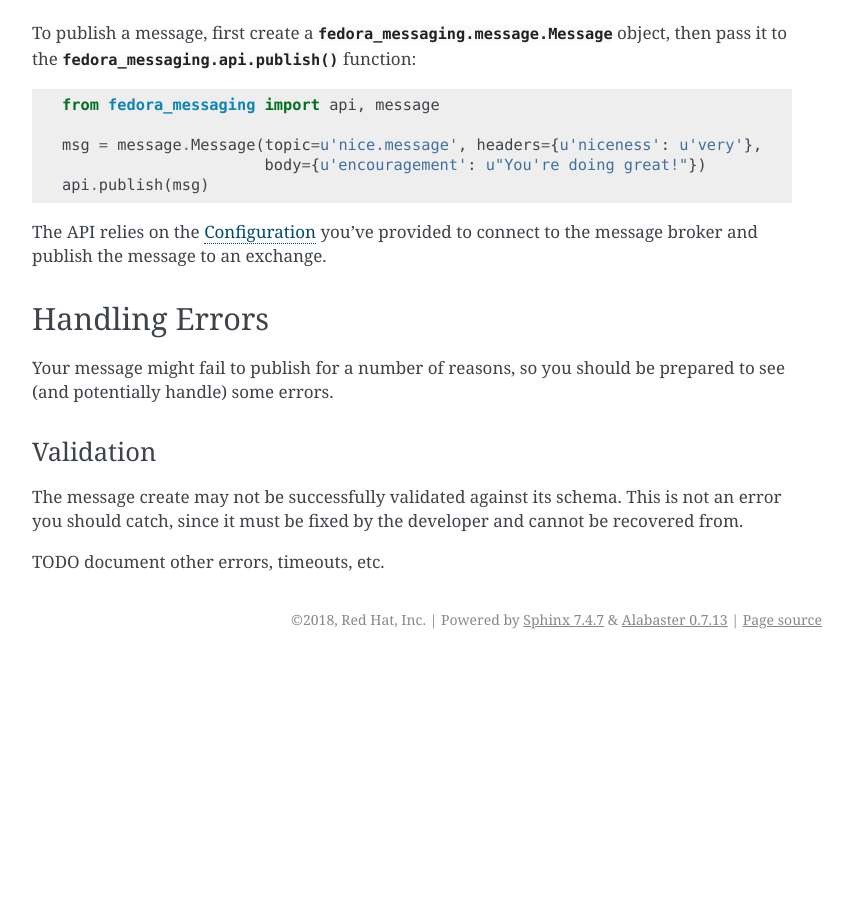
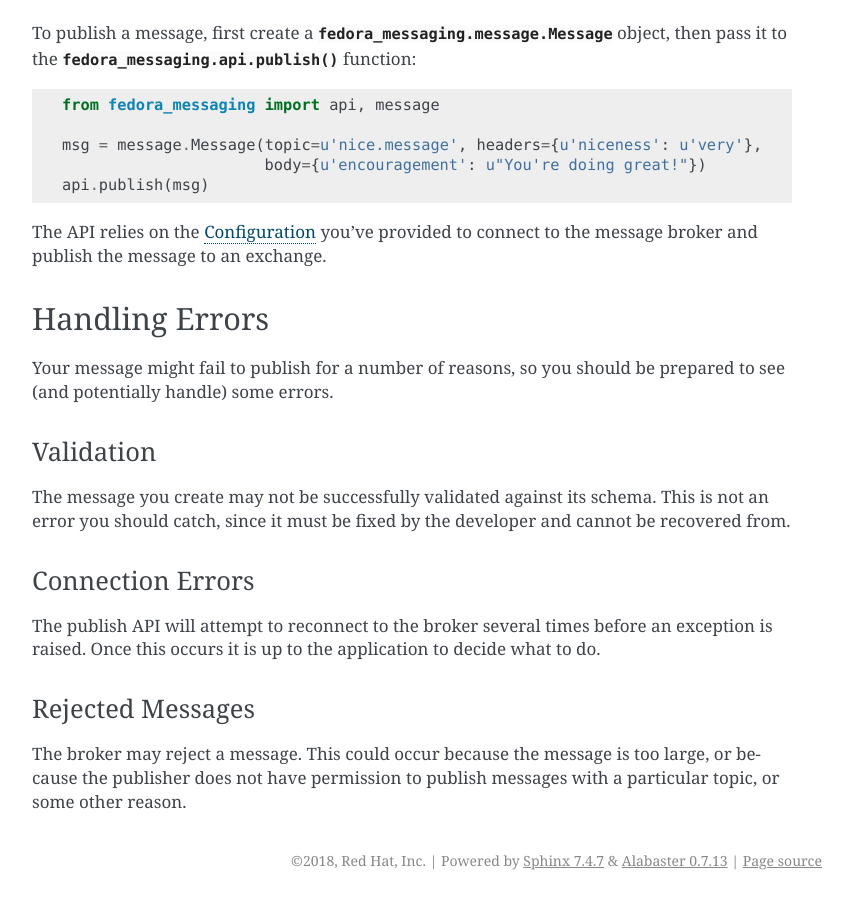
Before and after one commit to fedora-infra/fedora-messaging, a Sphinx documentation site: the page built from docs/publishing.rst, in a window 1280 px wide and 900 px high, scrolled down 926 px. Shown: the whole window, without its empty margins (338-1191 px from the left). Built offline with Sphinx 7.4.7, drawn with Linux system fonts in a browser that asks for light colours; before the commit the page ends 1585 px from its top, so only the background shows below that.

Commit message:
Add some publisher exceptions
This is still up in the air, but these sound like some reasonable
exceptions.

Signed-off-by: Jeremy Cline <jcline@redhat.com>

```diff
--- a/docs/publishing.rst
+++ b/docs/publishing.rst
@@ -73,10 +76,25 @@ prepared to see (and potentially handle) some errors.
 Validation
 ----------
 
-The message create may not be successfully validated against its schema. This
-is not an error you should catch, since it must be fixed by the developer and
-cannot be recovered from.
+The message you create may not be successfully validated against its schema.
+This is not an error you should catch, since it must be fixed by the developer
+and cannot be recovered from.
 
-TODO document other errors, timeouts, etc.
+
+Connection Errors
+-----------------
+
+The publish API will attempt to reconnect to the broker several times before an
+exception is raised. Once this occurs it is up to the application to decide what
+to do.
+
+
+Rejected Messages
+-----------------
+
+The broker may reject a message. This could occur because the message is too
+large, or because the publisher does not have permission to publish messages
+with a particular topic, or some other reason.
+
 
 .. _topics: https://www.rabbitmq.com/amqp-0-9-1-reference.html#queue.bind.routing-key
```
Also changed, not shown: other parts of docs/publishing.rst (+3 -0 lines), 1 other file.
